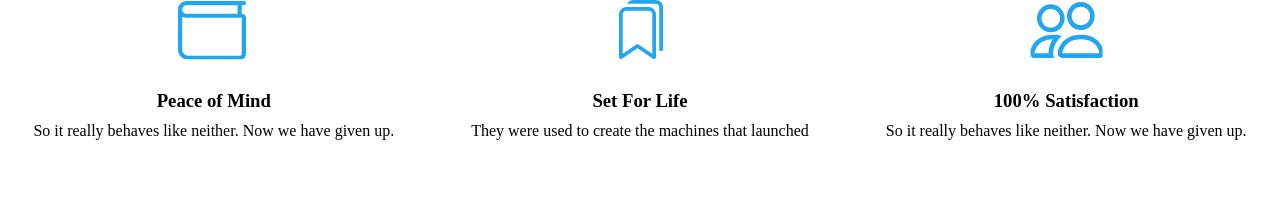
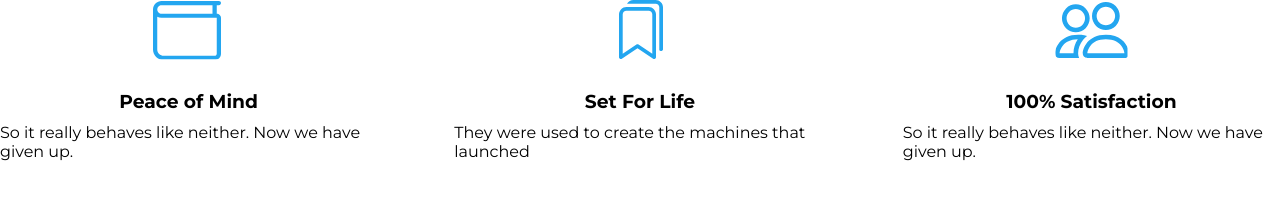
Before and after one commit to elvinka006/test, a plain HTML site: page index.html in a window 1280 px wide. Drawn offline with Linux system fonts and the light colour scheme.

Commit message:
обновили файл

```diff
--- a/style.css
+++ b/style.css
@@ -9,6 +9,7 @@
   font-family: "Montserrat", serif; */
 
 section .icons {
+  font-family: "Montserrat", serif;
   display: flex;
   gap: 77px;
   justify-content: center;
```
